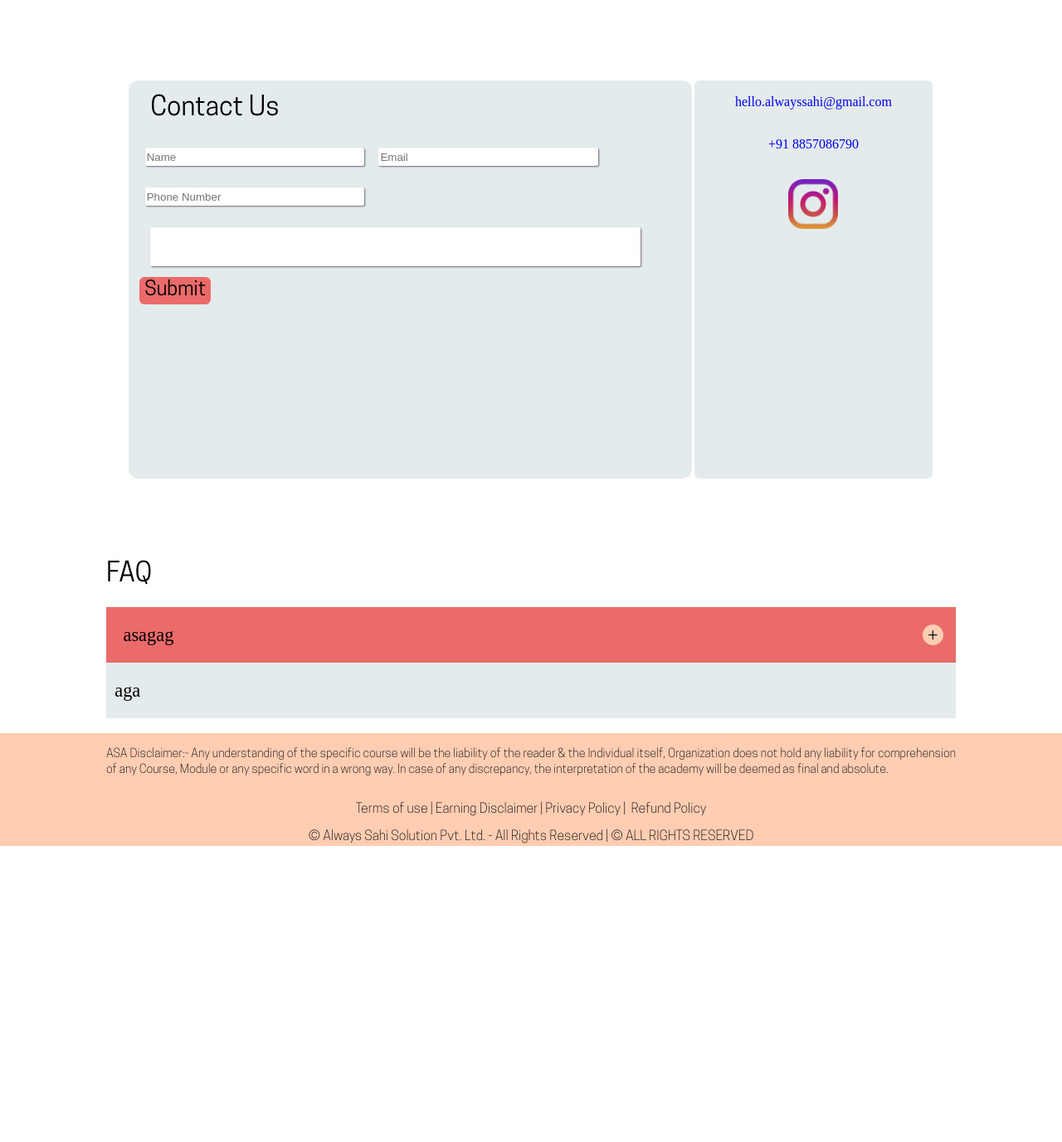
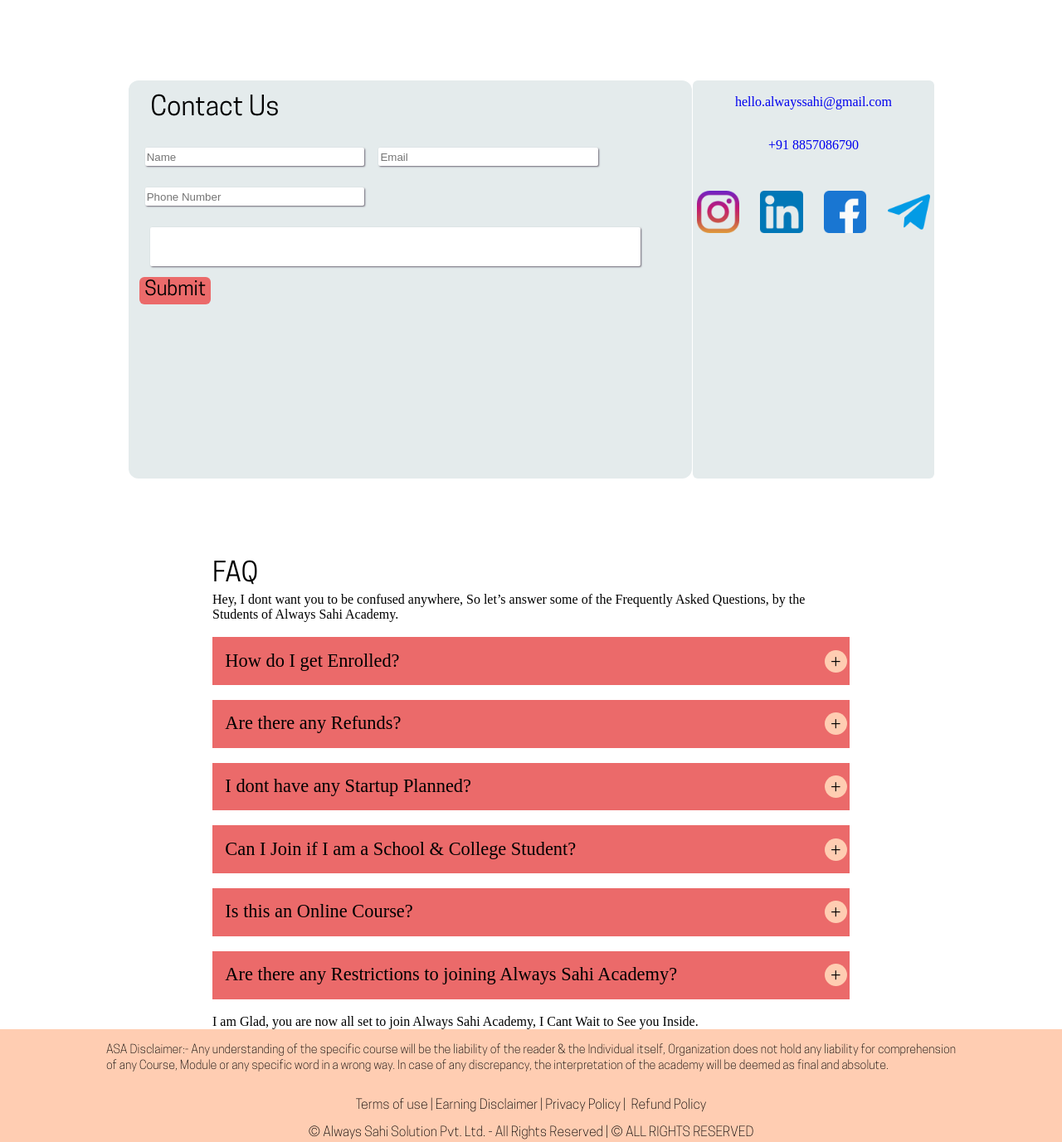
Before and after one commit to Always-Sahi-Consultancy/ASA, a PHP site: page /contactUs.php in a window 1280 px wide. Shown: the part 62-1439 px from the top of the page at 83% size. Before the commit the page ends 1082 px from the top, so only its background shows below. Run offline with PHP 8.4, Linux system fonts and the light colour scheme.

Commit message:
ContactUs

```diff
--- a/contactUs.php
+++ b/contactUs.php
@@ -11,6 +11,7 @@
     <link href="css/contactUs_mobile.css" rel="stylesheet">
     <link href="css/contactUs_tab.css" rel="stylesheet">
     <script src="javascript/header.js" defer></script>
+    <script src="javascript/contactUs.js" defer></script>
     <title>Always Sahi Academy | Contact Us</title>
 </head>
 <body>
@@ -30,9 +31,24 @@
             <div class="contact__mail"><a href="mailto:hello.alwayssahi@gmail.com" class="contact__link">hello.alwayssahi@gmail.com</a></div>
             <div class="contact__phone"><a href="tel:+91 8857086790" class="contact__link">+91 8857086790</a></div>
             <div class="contact__social">
-                <div class="contact_instagram">
+                <div class="contact__media">
                     <a href="" class="contact__link">
                         <img src="image/instagram.png" alt="instagram" class="contact__instagram_image">
+                    </a>
+                </div>
+                <div class="contact__media">
+                    <a href="" class="contact__link">
+                        <img src="image/linkedin.png" alt="linkedin" class="contact__instagram_image">
+                    </a>
+                </div>
+                <div class="contact__media">
+                    <a href="" class="contact__link">
+                        <img src="image/facebook.png" alt="facebook" class="contact__instagram_image">
+                    </a>
+                </div>
+                <div class="contact__media">
+                    <a href="" class="contact__link">
+                        <img src="image/telegram.png" alt="telegram" class="contact__instagram_image">
                     </a>
                 </div>
             </div>
@@ -41,13 +57,50 @@
 
     <div class="faq">
         <div class="faq__title">FAQ</div>
+        <div class="faq__breif">Hey, I dont want you to be confused anywhere, So let’s answer some of the Frequently Asked Questions, by the Students of Always Sahi Academy.</div>
         <div class="faq__questions">
             <div class="faq__question">
-                <span>asagag</span>
+                <span>How do I get Enrolled? </span>
                 <div class="faq__show">+</div>
             </div>
-            <div class="faq__answer">aga</div>
+            <div class="faq__answer">We have a Simple Sign up Form, through which you Create an Account, & Explore your Learning. </div>
         </div>
+        <div class="faq__questions">
+            <div class="faq__question">
+                <span>Are there any Refunds?</span>
+                <div class="faq__show">+</div>
+            </div>
+            <div class="faq__answer">Transactions & Learning being though digital Mode, there are no Refunds Provided.</div>
+        </div>
+        <div class="faq__questions">
+            <div class="faq__question">
+                <span>I dont have any Startup Planned?</span>
+                <div class="faq__show">+</div>
+            </div>
+            <div class="faq__answer">There is no need to worry, here at Always Sahi Academy you are handheld by the experts who will be clearing your Niche and Starting from the Basics.</div>
+        </div>
+        <div class="faq__questions">
+            <div class="faq__question">
+                <span>Can I Join if I am a School & College Student?</span>
+                <div class="faq__show">+</div>
+            </div>
+            <div class="faq__answer">Joining as a Student is a Perfect Decision, here you get complete knowledge to build your Skills & Side Hustle. Which is Beneficial to grow your Full-time Business or Build your Resume if you are looking for a Perfect Job.</div>
+        </div>
+        <div class="faq__questions">
+            <div class="faq__question">
+                <span>Is this an Online Course?</span>
+                <div class="faq__show">+</div>
+            </div>
+            <div class="faq__answer">Yes this Course is Online. </div>
+        </div>
+        <div class="faq__questions">
+            <div class="faq__question">
+                <span>Are there any Restrictions to joining Always Sahi Academy?</span>
+                <div class="faq__show">+</div>
+            </div>
+            <div class="faq__answer">No there are No Restrictions to Join Always Sahi Academy. Do join in & Explore.</div>
+        </div>
+        <div class="faq_details">I am Glad, you are now all set to join Always Sahi Academy, I Cant Wait to See you Inside.</div>
     </div>
 
     <?php
--- a/css/contactUs.css
+++ b/css/contactUs.css
@@ -54,18 +54,24 @@
     align-self: center;
     display: flex;
     flex-direction: column;
-    margin: 0 2px;
     border-radius: 6px;
     text-align: center;
+    align-items: center;
 }
 
 .contact__mail, .contact__phone, .contact__social{
     margin: 6% 0;
 }
 
+.contact__social{
+    display: grid;
+    grid-template-columns: auto auto auto auto;
+}
+
 .contact__instagram_image{
-    width: 60px;
+    width: 4vw;
     height: auto;
+    margin:1vw;
 }
 
 .contact__link{
@@ -73,7 +79,7 @@
 }
 
 .faq{
-    margin: 0 10%;
+    margin: 0 20%;
 }
 
 .faq__title{
@@ -102,12 +108,16 @@
     justify-items: center;
     align-items: center;
     text-align: center;
-    /* position: relative; */
-    /* left: 94%; */
+    border: solid transparent 1px;
+}
+
+.faq__show:hover{
+    border: solid var(--light-blue) 1px;
 }
 
 .faq__answer{
     background: var(--gray-light);
     font-size: 1.4rem;
     padding: 2% 1%;
+    display: none;
 }
```
Also changed, not shown: image/facebook.png (added), image/linkedin.png (added), image/telegram.png (added), javascript/contactUs.js (added).
